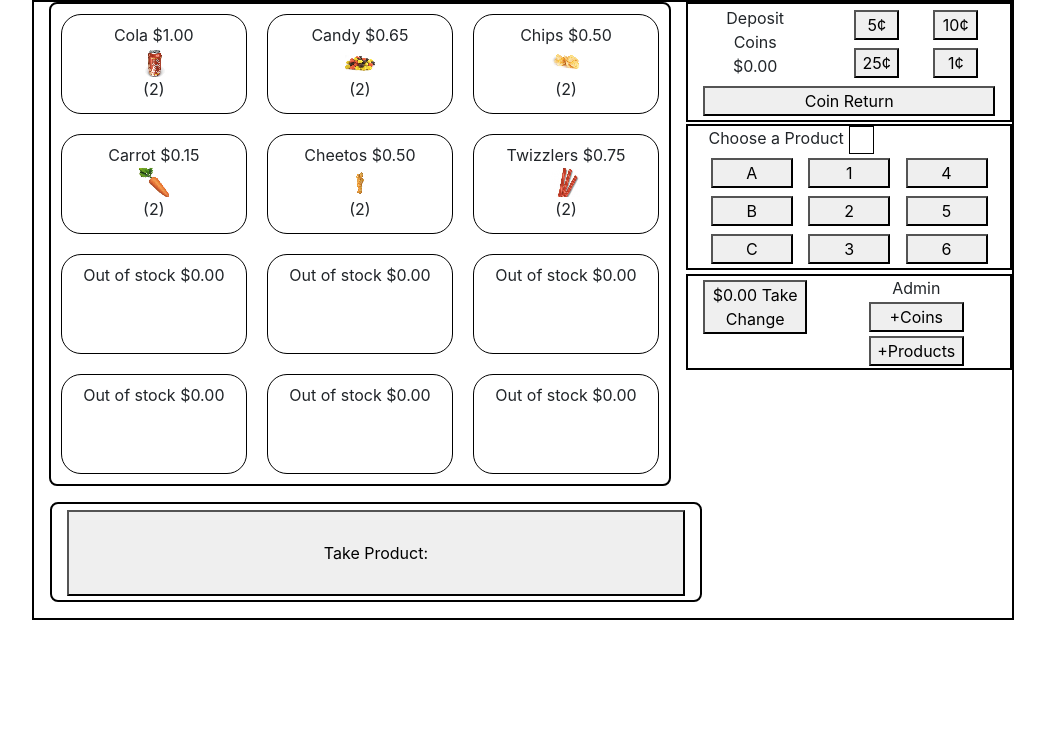
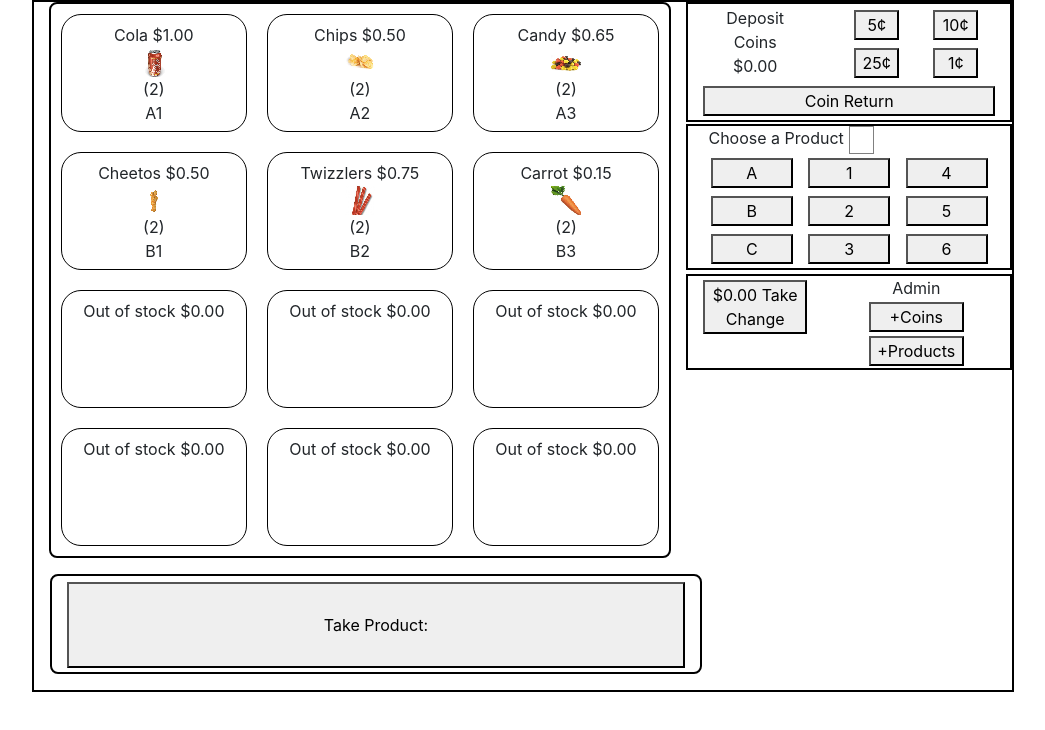
Before and after one commit to bohandley/react-vending-machine, a React app: page / in a window 1280 px wide. Shown: the whole page, without its empty margins (117-1162 px from the left). Built offline with nearby package versions, Linux system fonts and the light colour scheme.

Commit message:
refactor ProductWindow to use selections from the stock, remove hard coded keys and prices

```diff
--- a/src/components/Product.js
+++ b/src/components/Product.js
@@ -5,7 +5,6 @@
 
 
     render() {
-
         return(
             <div class={this.props.class}>
                 <div class="prod-wrapper">
@@ -13,10 +12,12 @@
                         {this.props.text} {this.props.price}
                     </div>
                     <div class={this.props.imgCls}>
-
                     </div>
                     <div>
                         {this.props.num}
+                    </div>
+                    <div>
+                        {this.props.code}
                     </div>
                 </div>
             </div>
--- a/src/components/ProductWindow.js
+++ b/src/components/ProductWindow.js
@@ -6,79 +6,54 @@
 
 
 class ProductWindow extends React.Component {
-    constructor(props) {
-        super(props)
-        this.state = {
-            keys: [
-                "Cola",
-                "Candy",
-                "Chips",
-                "Carrot",
-                "Cheetos",
-                "Twizzlers"
-            ],
-            imgs: [
-                "./img/candy.png",
-                "./img/chips.png",
-                "./img/carrot.png",
-                "./img/cheetos.png",
-                "./img/twizzlers.png"
-            ],
-            prices: [
-                "$1.00",
-                "$0.65",
-                "$0.50",
-                "$0.15",
-                "$0.50",
-                "$0.75"
-            ]
-
-        }
-    }
-
     invSort(inventory) {
-        // create an array of product names, not repeated
+        // create an array of products and their quantities
         let srtdInv = {},
-            keys = this.state.keys,
-            prices = this.state.prices,
+            selections = this.props.selections,
             invCopy = utils.copy(inventory);
 
-        for (var i = 0; i < keys.length; i++) {
-            let key = keys[i];
-            let price = prices[i];
-            srtdInv[key] = {prods: [], price: price};
+        for (var i = 0; i < selections.length; i++) {
+            let name = selections[i].name;
+
+            srtdInv[name] = [];
         }
 
         invCopy.forEach(p => {
-            srtdInv[p.name].prods.push(p);
+            srtdInv[p.name].push(p);
         });
 
         return srtdInv;
     }
 
     render() {
+        const totalSpace = 12;
+        let selections = this.props.selections;
 
-        const totalSpace = 12;
-        let keys = this.state.keys;
-        // let imgs = this.state.imgs;
         let sortedInv = this.invSort(this.props.products);
 
-        let fillerCount = totalSpace - this.state.keys.length;
+        let fillerCount = totalSpace - this.props.selections.length;
 
-        const products = keys.map((key, i) => {
-            let num = sortedInv[key].prods.length > 0 ? sortedInv[key].prods.length :
+        const products = selections.map((sel, i) => {
+            let name = sel.name;
+
+            let num = sortedInv[name].length > 0 ? sortedInv[name].length :
                 "Sold Out";
 
-            let price = sortedInv[key].price;
+            let price = sel.prcDisp;
+
+            let code = sel.code;
+
+            let cls = sel.cls;
 
             return (
                 <div class="col-4">
                     <Product
                         class="prod"
-                        text={key}
+                        text={name}
                         num={"("+num+")"}
-                        imgCls={"p" + i}
+                        imgCls={cls}
                         price={price}
+                        code={code}
                     />
                 </div>
             );
--- a/src/containers/VendingMachine.js
+++ b/src/containers/VendingMachine.js
@@ -252,6 +252,7 @@
                                     class="product-window row no-pad"
                                     products={this.state.inventory}
                                     text="window"
+                                    selections={this.state.selections}
                                 />
                             </div>
                         </div>
--- a/src/scripts/stock.js
+++ b/src/scripts/stock.js
@@ -68,12 +68,12 @@
 
     ],
     selections: [ // merge more into these objects, A1, A2, as well as the class associated for the image
-        utils.merge(colaSel,{cls: 'cola', code: 'A1', type: 'product'}),
-        utils.merge(chipsSel,{cls: 'chips', code: 'A2', type: 'product'}),
-        utils.merge(candySel,{cls: 'candy', code: 'A3', type: 'product'}),
-        utils.merge(cheetosSel,{cls: 'cheetos', code: 'B1', type: 'product'}),
-        utils.merge(twizzlersSel,{cls: 'twizzlers', code: 'B2', type: 'product'}),
-        utils.merge(carrotSel,{cls: 'carrot', code: 'B3', type: 'product'}),
+        utils.merge(colaSel,{cls: 'cola', code: 'A1', type: 'product', prcDisp: '$1.00'}),
+        utils.merge(chipsSel,{cls: 'chips', code: 'A2', type: 'product', prcDisp: '$0.50'}),
+        utils.merge(candySel,{cls: 'candy', code: 'A3', type: 'product', prcDisp: '$0.65'}),
+        utils.merge(cheetosSel,{cls: 'cheetos', code: 'B1', type: 'product', prcDisp: '$0.50'}),
+        utils.merge(twizzlersSel,{cls: 'twizzlers', code: 'B2', type: 'product', prcDisp: '$0.75'}),
+        utils.merge(carrotSel,{cls: 'carrot', code: 'B3', type: 'product', prcDisp: '$0.15'}),
     ],
     coins: [
         utils.merge(nickelSel, {cls: 'nickel', code: '5\u00A2', type: 'coin'}),
--- a/src/styles/app.scss
+++ b/src/styles/app.scss
@@ -1,58 +1,29 @@
 #vending-machine {
     margin: auto;
-    // width: 80%;
-    // height: 600px;
     border: 2px solid black;
-
-    // .product-window {
-        // display: grid;
-        // grid-template-columns: auto auto;
 
     .prod {
         margin: 10px;
         border: solid 1px black;
         text-align: center;
         border-radius: 20px;
-            height: 100px;
+        height: 118px;
     }
-    // }
-
 
     .products {
-        // vertical-align: top;
-        // display: inline-block;
-        // margin: 16px;
         border: 2px solid black;
         border-radius: 8px;
     }
 
-    .products {
-        // height: 400px;
-        // width: 65%;
-    }
-
-    .interface {
-        // width: 25%;
-        // float: right;
-    }
-
     .product-return {
-        // position: relative;
-        // width: 65%;
         margin: 16px;
         border: 2px solid black;
         border-radius: 8px;
         height: 100px;
 
         .pr-header {
-            // text-align: center;
             margin: 0 auto;
             height: 60px;
-        }
-
-        .pr-button {
-            // width: 100px;
-            // margin: 0 auto;
         }
     }
 
@@ -64,37 +35,22 @@
         margin-bottom: 2px;
         text-align: center;
         border: 2px solid black;
-
-        .text {
-
     }
 
-        .amount {
-
-        }
-    }
-
-    .p0, .p1, .p2, .p3, .p4, .p5 {
+    .cola, .candy, .chips, .carrot, .cheetos, .twizzlers {
         margin: auto;
         width: 30px;
         height: 30px;
 
     }
 
-    .p0 { background-image: url("../img/cola.png"); }
-    .p1 { background-image: url("../img/candy.png"); }
-    .p2 { background-image: url("../img/chips.png"); }
-    .p3 { background-image: url("../img/carrot.png"); }
-    .p4 { background-image: url("../img/cheeto.png"); }
-    .p5 { background-image: url("../img/twizzlers.png"); }
+    .cola { background-image: url("../img/cola.png"); }
+    .candy { background-image: url("../img/candy.png"); }
+    .chips { background-image: url("../img/chips.png"); }
+    .carrot { background-image: url("../img/carrot.png"); }
+    .cheetos { background-image: url("../img/cheeto.png"); }
+    .twizzlers { background-image: url("../img/twizzlers.png"); }
 
-}
-
-.products {
-    // display: inline-block;
-    // margin: 2px;
-    // border: 2px solid black;
-    // width: 60%;
 }
 
 .coins {
@@ -177,6 +133,6 @@
 }
 
 .choice {
-    border:1px solid black;
+    border:1px solid grey;
     height: 28px
 }
```
Lines whose indentation alone changed are shown as unchanged.
